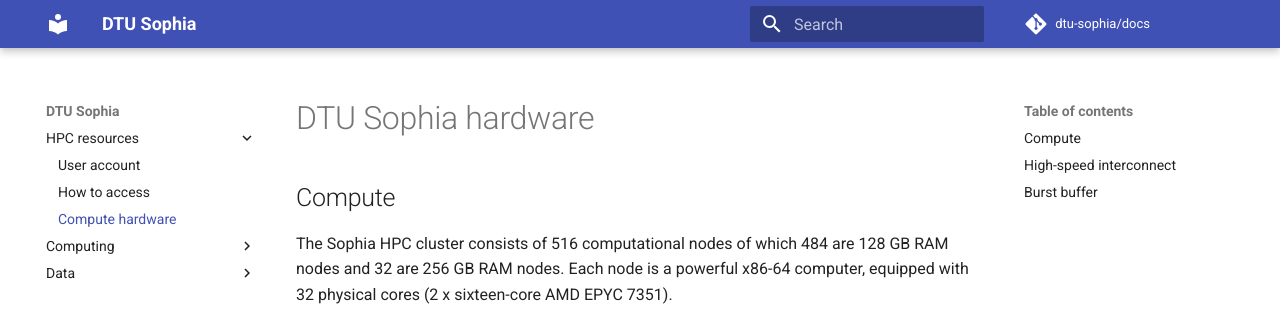
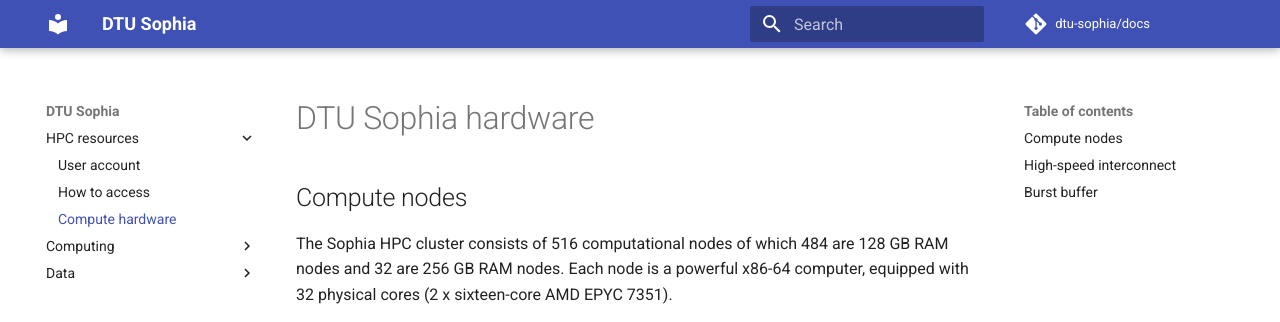
Before and after one commit to martavp/docs, an MkDocs documentation site: the page built from docs/hardware.md, in a window 1280 px wide and 900 px high. Shown: the top 322 px of the window. Built offline with MkDocs 1.6.1 and Material for MkDocs 9.7.7, drawn with Linux system fonts in a browser that asks for light colours; comment, search, counter and statistics services are not loaded.

Commit message:
fix: hardware compute header

```diff
--- a/docs/hardware.md
+++ b/docs/hardware.md
@@ -1,6 +1,6 @@
 # DTU Sophia hardware
 
-## Compute
+## Compute nodes
 
 The Sophia HPC cluster consists of 516 computational nodes of which 484 are 128 GB RAM nodes and 32 are 256 GB RAM nodes. Each node is a powerful x86-64 computer, equipped with 32 physical cores (2 x sixteen-core AMD EPYC 7351).
 
```
